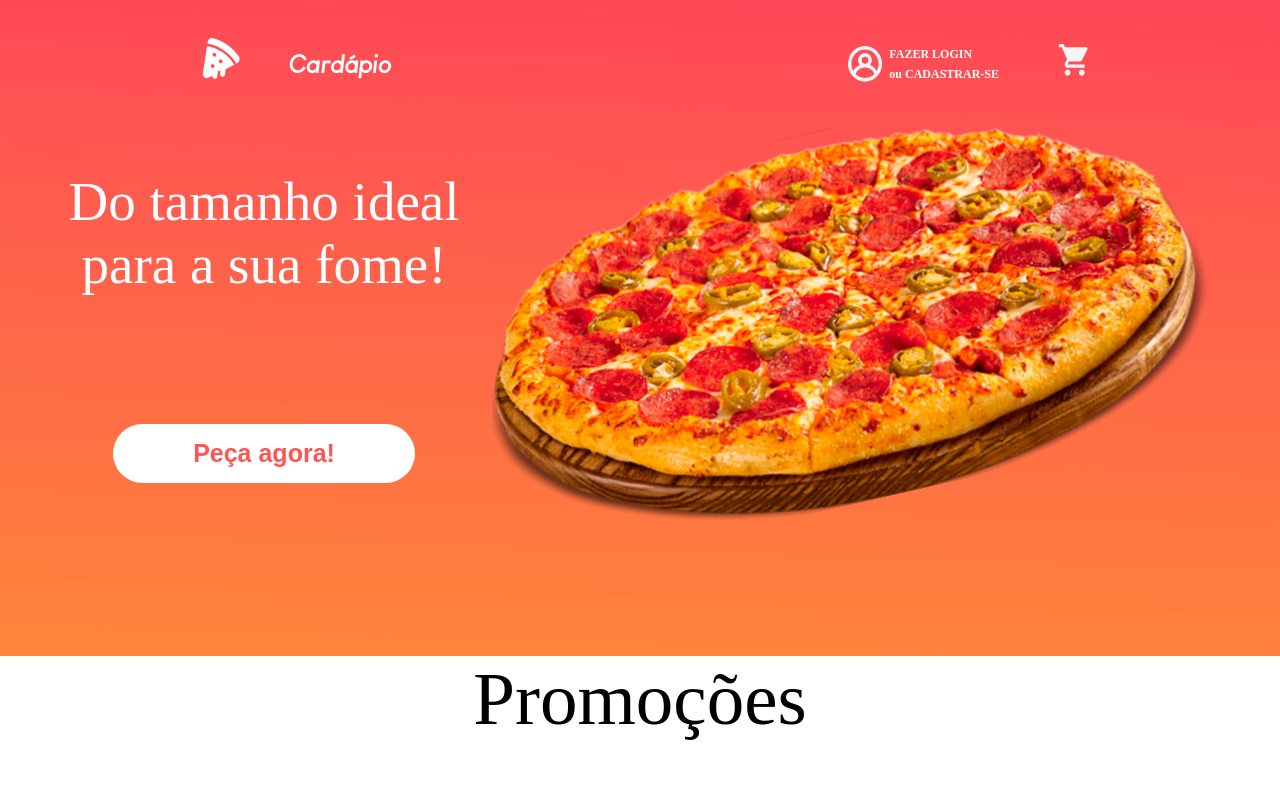
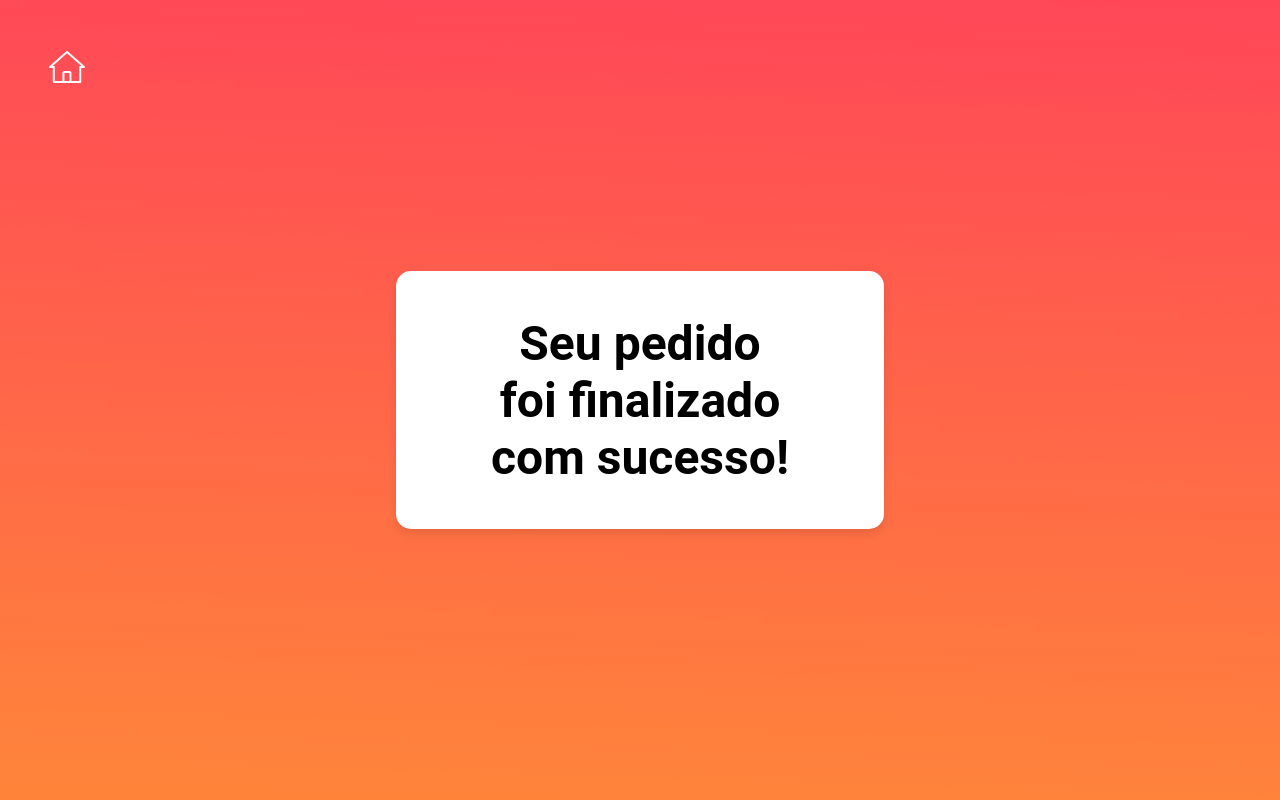
Before and after one commit to KauanSoaress/Projeto-Final-S3-Front, a React (Vite) app: page /finished-order in a window 1280 px wide. Before the commit this address led to /home. Shown: the top 800 px of the page. Built offline with nearby package versions, Linux system fonts and the light colour scheme; a web font is replaced by a local one.

Commit message:
adicionada página de confirmação do pedido

```diff
--- a/src/components/ConfirmPurchaseCard.tsx
+++ b/src/components/ConfirmPurchaseCard.tsx
@@ -1,4 +1,5 @@
 import '../styles/ConfirmPurchaseCard.css'
+import { Link } from 'react-router-dom'
 
 interface ConfirmPurchaseCardProps {
     priceProduct: number;
@@ -13,7 +14,7 @@ export const ConfirmPurchaseCard = ({priceProduct}: ConfirmPurchaseCardProps) =>
                     Total: R$
                     {priceProduct}
                 </p>
-                <button>Finalizar</button>
+                <Link to='/finished-order'>Finalizar</Link>
             </div>
         </>
     )
--- /dev/null
+++ b/src/pages/finished-order/index.tsx
@@ -0,0 +1,21 @@
+import BackHome from '../../components/BackHome.tsx'
+import '../../styles/FinishedOrder.css'
+
+export default function FinishedOrder() {
+  return (
+    <>
+      <BackHome />
+      <div className="container">
+        <div className="limiter">
+          <div className="container-login100">
+            <div className="wrap-login100 finishMessage">
+                Seu pedido<br />
+                foi finalizado<br />
+                com sucesso!
+            </div>
+          </div>
+        </div>
+      </div>
+    </>
+  )
+}
--- a/src/routes/Index.tsx
+++ b/src/routes/Index.tsx
@@ -4,6 +4,7 @@ import Login from '../pages/login/index'
 import Register from '../pages/register/index'
 import Menu from '../pages/menu/index'
 import Cart from '../pages/cart/index'
+import FinishedOrder from '../pages/finished-order/index'
 
 export const AppRoutes = () => {
   return (
@@ -13,6 +14,7 @@ export const AppRoutes = () => {
       <Route path="/register" element={<Register/>}/>
       <Route path="/menu" element={<Menu/>}/>
       <Route path="/cart" element={<Cart/>}/>
+      <Route path="/finished-order" element={<FinishedOrder/>}/>
 
       <Route path='*' element={<Navigate to="/home"/>}/>
     </Routes>
--- a/src/styles/ConfirmPurchaseCard.css
+++ b/src/styles/ConfirmPurchaseCard.css
@@ -36,14 +36,17 @@
   line-height: normal;
 }
 
-.price-product button {
+.price-product a {
   width: 12rem;
   height: 4rem;
   background: #F2F2F2;
   border-radius: 2.5rem;
+  text-decoration: none;
+  display: flex;
+  align-items: center;
+  justify-content: center;
 
   color: #000;
-  text-align: center;
   font-family: Louis George Cafe;
   font-size: 2rem;
   font-style: italic;
--- /dev/null
+++ b/src/styles/FinishedOrder.css
@@ -0,0 +1,20 @@
+.finishMessage {
+  border-radius: 0.9375rem;
+  background: #FFF;
+  position: absolute;
+  width: 30.5rem;
+  height: 16.125rem;
+
+  color: #000;
+  text-align: center;
+  font-family: 'Roboto', sans-serif;
+  font-size: 3rem;
+  font-style: normal;
+  font-weight: 700;
+  line-height: normal;
+
+  display: flex;
+  align-items: center;
+  justify-content: center;
+  padding: 0;
+}
```
Also changed, not shown: public/Home.svg.
